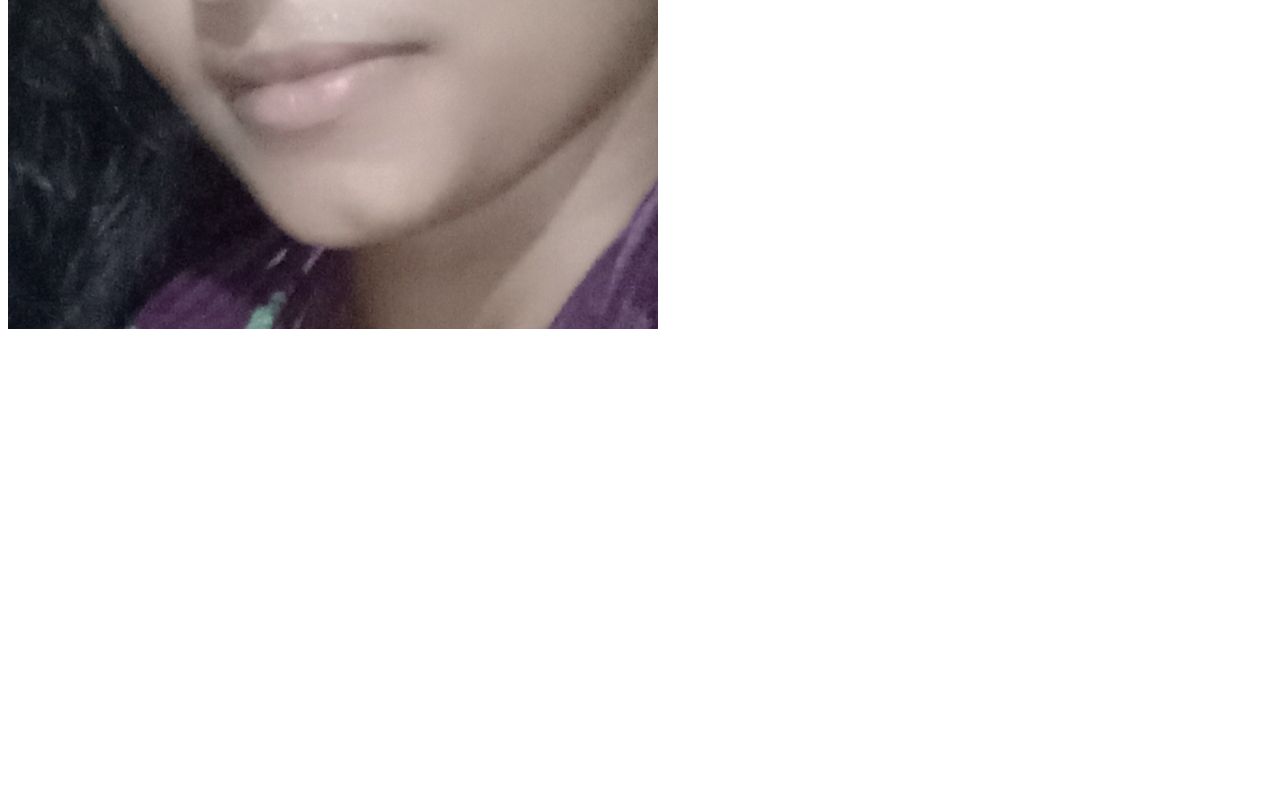
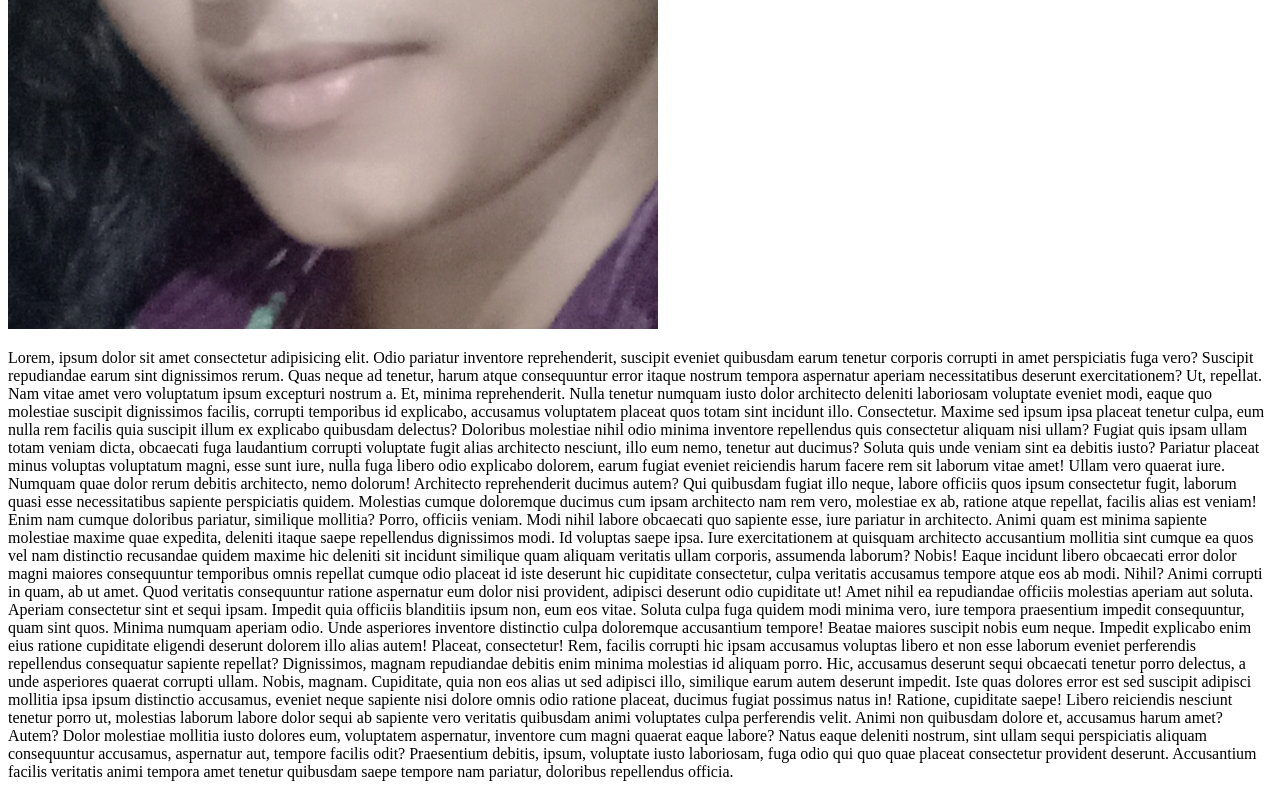
Before and after one commit to smsohelrana44/my-first-repo, a plain HTML site: page index.html in a window 1280 px wide. Shown: the part 860-1657 px from the top of the page. Before the commit the page ends 1201 px from the top, so only its background shows below. Drawn offline with Linux system fonts and the light colour scheme.

Commit message:
para added

```diff
--- a/index.html
+++ b/index.html
@@ -10,6 +10,26 @@
     <h1>I Can push to github</h1>
     <h1>mama I can github code</h1>
     <img src="Rajiya.jpg" alt="">
+    <p>Lorem, ipsum dolor sit amet consectetur adipisicing elit. Odio pariatur inventore reprehenderit, suscipit eveniet quibusdam earum tenetur corporis corrupti in amet perspiciatis fuga vero? Suscipit repudiandae earum sint dignissimos rerum.
+    Quas neque ad tenetur, harum atque consequuntur error itaque nostrum tempora aspernatur aperiam necessitatibus deserunt exercitationem? Ut, repellat. Nam vitae amet vero voluptatum ipsum excepturi nostrum a. Et, minima reprehenderit.
+    Nulla tenetur numquam iusto dolor architecto deleniti laboriosam voluptate eveniet modi, eaque quo molestiae suscipit dignissimos facilis, corrupti temporibus id explicabo, accusamus voluptatem placeat quos totam sint incidunt illo. Consectetur.
+    Maxime sed ipsum ipsa placeat tenetur culpa, eum nulla rem facilis quia suscipit illum ex explicabo quibusdam delectus? Doloribus molestiae nihil odio minima inventore repellendus quis consectetur aliquam nisi ullam?
+    Fugiat quis ipsam ullam totam veniam dicta, obcaecati fuga laudantium corrupti voluptate fugit alias architecto nesciunt, illo eum nemo, tenetur aut ducimus? Soluta quis unde veniam sint ea debitis iusto?
+    Pariatur placeat minus voluptas voluptatum magni, esse sunt iure, nulla fuga libero odio explicabo dolorem, earum fugiat eveniet reiciendis harum facere rem sit laborum vitae amet! Ullam vero quaerat iure.
+    Numquam quae dolor rerum debitis architecto, nemo dolorum! Architecto reprehenderit ducimus autem? Qui quibusdam fugiat illo neque, labore officiis quos ipsum consectetur fugit, laborum quasi esse necessitatibus sapiente perspiciatis quidem.
+    Molestias cumque doloremque ducimus cum ipsam architecto nam rem vero, molestiae ex ab, ratione atque repellat, facilis alias est veniam! Enim nam cumque doloribus pariatur, similique mollitia? Porro, officiis veniam.
+    Modi nihil labore obcaecati quo sapiente esse, iure pariatur in architecto. Animi quam est minima sapiente molestiae maxime quae expedita, deleniti itaque saepe repellendus dignissimos modi. Id voluptas saepe ipsa.
+    Iure exercitationem at quisquam architecto accusantium mollitia sint cumque ea quos vel nam distinctio recusandae quidem maxime hic deleniti sit incidunt similique quam aliquam veritatis ullam corporis, assumenda laborum? Nobis!
+    Eaque incidunt libero obcaecati error dolor magni maiores consequuntur temporibus omnis repellat cumque odio placeat id iste deserunt hic cupiditate consectetur, culpa veritatis accusamus tempore atque eos ab modi. Nihil?
+    Animi corrupti in quam, ab ut amet. Quod veritatis consequuntur ratione aspernatur eum dolor nisi provident, adipisci deserunt odio cupiditate ut! Amet nihil ea repudiandae officiis molestias aperiam aut soluta.
+    Aperiam consectetur sint et sequi ipsam. Impedit quia officiis blanditiis ipsum non, eum eos vitae. Soluta culpa fuga quidem modi minima vero, iure tempora praesentium impedit consequuntur, quam sint quos.
+    Minima numquam aperiam odio. Unde asperiores inventore distinctio culpa doloremque accusantium tempore! Beatae maiores suscipit nobis eum neque. Impedit explicabo enim eius ratione cupiditate eligendi deserunt dolorem illo alias autem!
+    Placeat, consectetur! Rem, facilis corrupti hic ipsam accusamus voluptas libero et non esse laborum eveniet perferendis repellendus consequatur sapiente repellat? Dignissimos, magnam repudiandae debitis enim minima molestias id aliquam porro.
+    Hic, accusamus deserunt sequi obcaecati tenetur porro delectus, a unde asperiores quaerat corrupti ullam. Nobis, magnam. Cupiditate, quia non eos alias ut sed adipisci illo, similique earum autem deserunt impedit.
+    Iste quas dolores error est sed suscipit adipisci mollitia ipsa ipsum distinctio accusamus, eveniet neque sapiente nisi dolore omnis odio ratione placeat, ducimus fugiat possimus natus in! Ratione, cupiditate saepe!
+    Libero reiciendis nesciunt tenetur porro ut, molestias laborum labore dolor sequi ab sapiente vero veritatis quibusdam animi voluptates culpa perferendis velit. Animi non quibusdam dolore et, accusamus harum amet? Autem?
+    Dolor molestiae mollitia iusto dolores eum, voluptatem aspernatur, inventore cum magni quaerat eaque labore? Natus eaque deleniti nostrum, sint ullam sequi perspiciatis aliquam consequuntur accusamus, aspernatur aut, tempore facilis odit?
+    Praesentium debitis, ipsum, voluptate iusto laboriosam, fuga odio qui quo quae placeat consectetur provident deserunt. Accusantium facilis veritatis animi tempora amet tenetur quibusdam saepe tempore nam pariatur, doloribus repellendus officia.</p>
 
 </body>
 </html>
```
